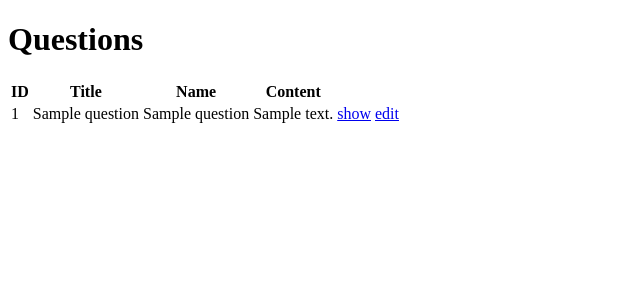
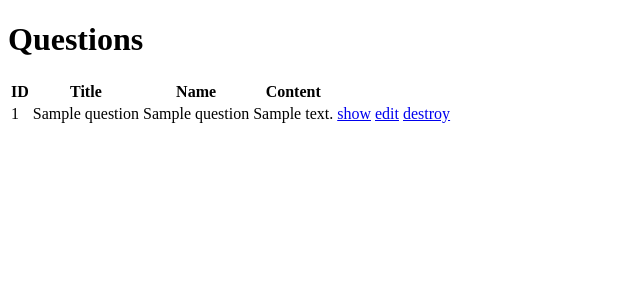
Before and after one commit to ma-mamama/qanda, a Rails app: page /questions in a window 1280 px wide. Shown: the top 300 px of the page, without its empty margins (0-640 px from the left). Run offline with Rails 7, Linux system fonts and the light colour scheme; tables that the repository leaves empty hold one stand-in row (values such as "Sample post"); some libraries are stand-ins or nearby versions.

Commit message:
add 質問削除機能追加

```diff
--- a/app/controllers/questions_controller.rb
+++ b/app/controllers/questions_controller.rb
@@ -43,7 +43,10 @@ class QuestionsController < ApplicationController
     end
 
     # 質問の削除
-    def destory
+    def destroy
+        @question = Question.find(params[:id])
+        @question.destroy
+        redirect_to questions_path
     end
 
     private
--- a/app/views/questions/index.html.erb
+++ b/app/views/questions/index.html.erb
@@ -15,6 +15,8 @@
         <td><%= question.content %></td>
         <td><%= link_to 'show' , question_path(question) %></td>
         <td><%= link_to 'edit' , edit_question_path(question) %></td>
+        <td><%= link_to 'destroy' , question_path(question),
+            data: {turbo_method: 'delete', turbo_confirm: 'Are_you_sure?' }%></td>
     </tr>
     <% end %>
 </table>
```
